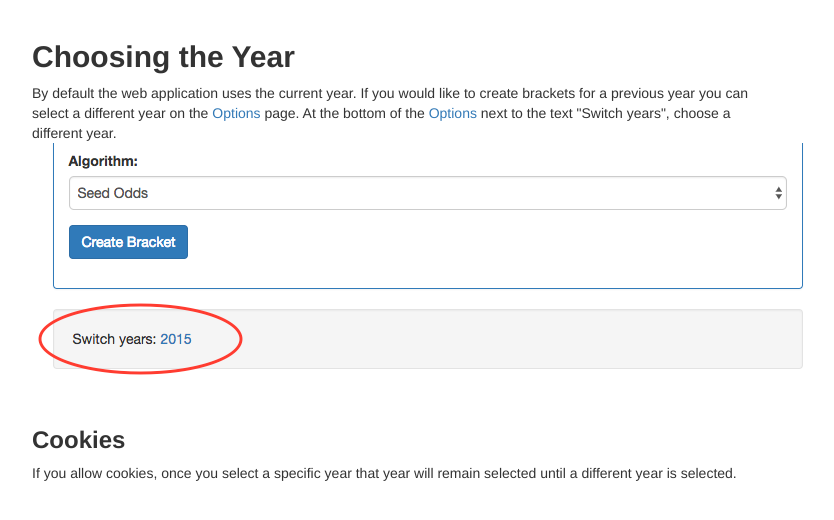
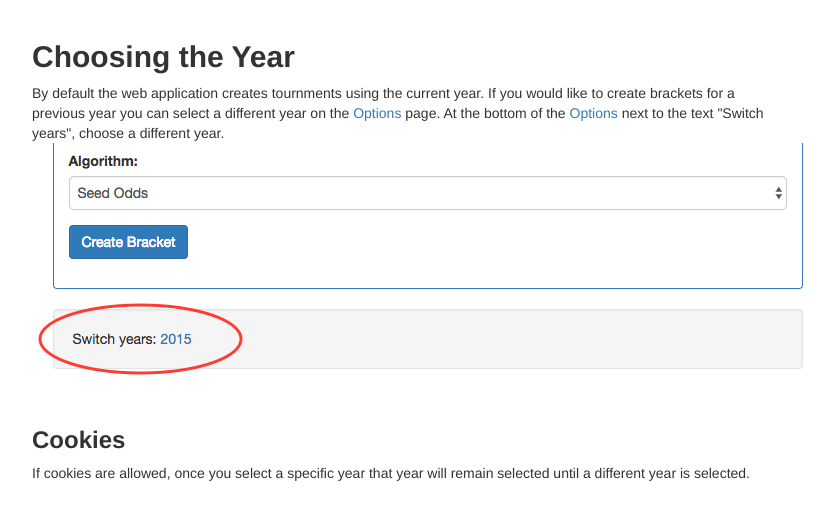
Before and after one commit to ez-p/madness, a Django app: page /tournament/help/year in a window 1280 px wide; the page is wider, and only the part inside the window is pictured. Shown: the part 52-572 px from the top of that part, without its empty margins (173-1007 px from the left). Run offline with Django 3.2, Linux system fonts and the light colour scheme; some libraries are stand-ins or nearby versions.

Commit message:
Minor update to year help

```diff
--- a/tournament/templates/help_year.html
+++ b/tournament/templates/help_year.html
@@ -3,8 +3,8 @@
 {% block content %}
 {% load static %}
 <h2 style="font-weight:bold;">Choosing the Year</h2>
-<p>By default the web application uses the current year.  If you would like to create brackets for a previous year you can select a different year on the <a href={% url 'create-with-options' %}>Options</a> page.  At the bottom of the <a href={% url 'create-with-options' %}>Options</a> next to the text "Switch years", choose a different year.
+<p>By default the web application creates tournments using the current year.  If you would like to create brackets for a previous year you can select a different year on the <a href={% url 'create-with-options' %}>Options</a> page.  At the bottom of the <a href={% url 'create-with-options' %}>Options</a> next to the text "Switch years", choose a different year.
 <img src="{% static 'tournament/change_year2.png' %}" />
 <h3 style="font-weight:bold;">Cookies</h2>
-<p>If you allow cookies, once you select a specific year that year will remain selected until a different year is selected.</p>
+<p>If cookies are allowed, once you select a specific year that year will remain selected until a different year is selected.</p>
 {% endblock %}
```
